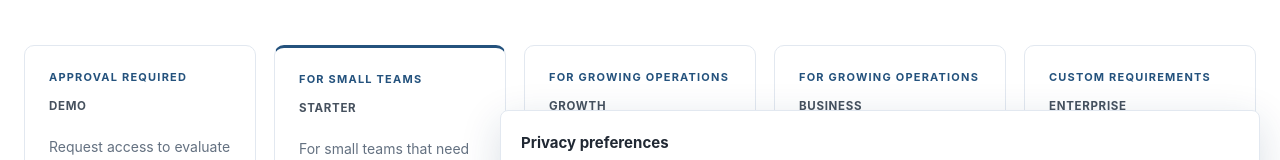
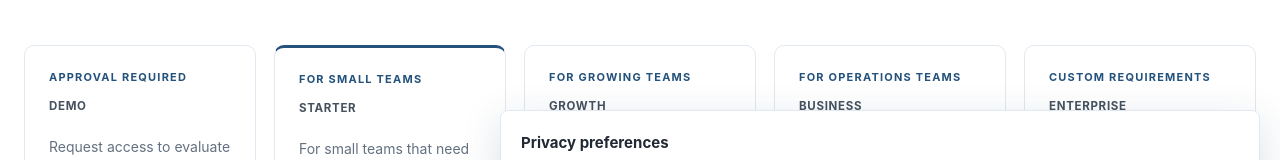
Before and after one commit to Revanth6699/compat-flow, a Next.js app in the folder frontend/: page /pricing in a window 1280 px wide. Shown: the part 492-652 px from the top of the page. Built offline with nearby package versions, Linux system fonts and the light colour scheme; no server answers.

Commit message:
Clarify pricing tier card labels

```diff
--- a/frontend/app/pricing/page.tsx
+++ b/frontend/app/pricing/page.tsx
@@ -114,7 +114,7 @@ export default function PricingPage() {
             return (
               <article className={`pricing-card${plan.featured ? " pricing-card-featured" : ""}`} key={plan.name}>
                 <div className="pricing-card-top">
-                  <div className="eyebrow">{plan.name === "Demo" ? "Approval required" : plan.featured ? "For small teams" : plan.custom ? "Custom requirements" : "For growing operations"}</div>
+                  <div className="eyebrow">{plan.name === "Demo" ? "Approval required" : plan.featured ? "For small teams" : plan.name === "Growth" ? "For growing teams" : plan.custom ? "Custom requirements" : "For operations teams"}</div>
                   <h2>{plan.name}</h2><p>{plan.description}</p>
                   <div className="pricing-amount"><strong>{plan.price}</strong>{plan.price !== "Free" && plan.price !== "Custom" && <span>/ month</span>}</div>
                 </div>
```
